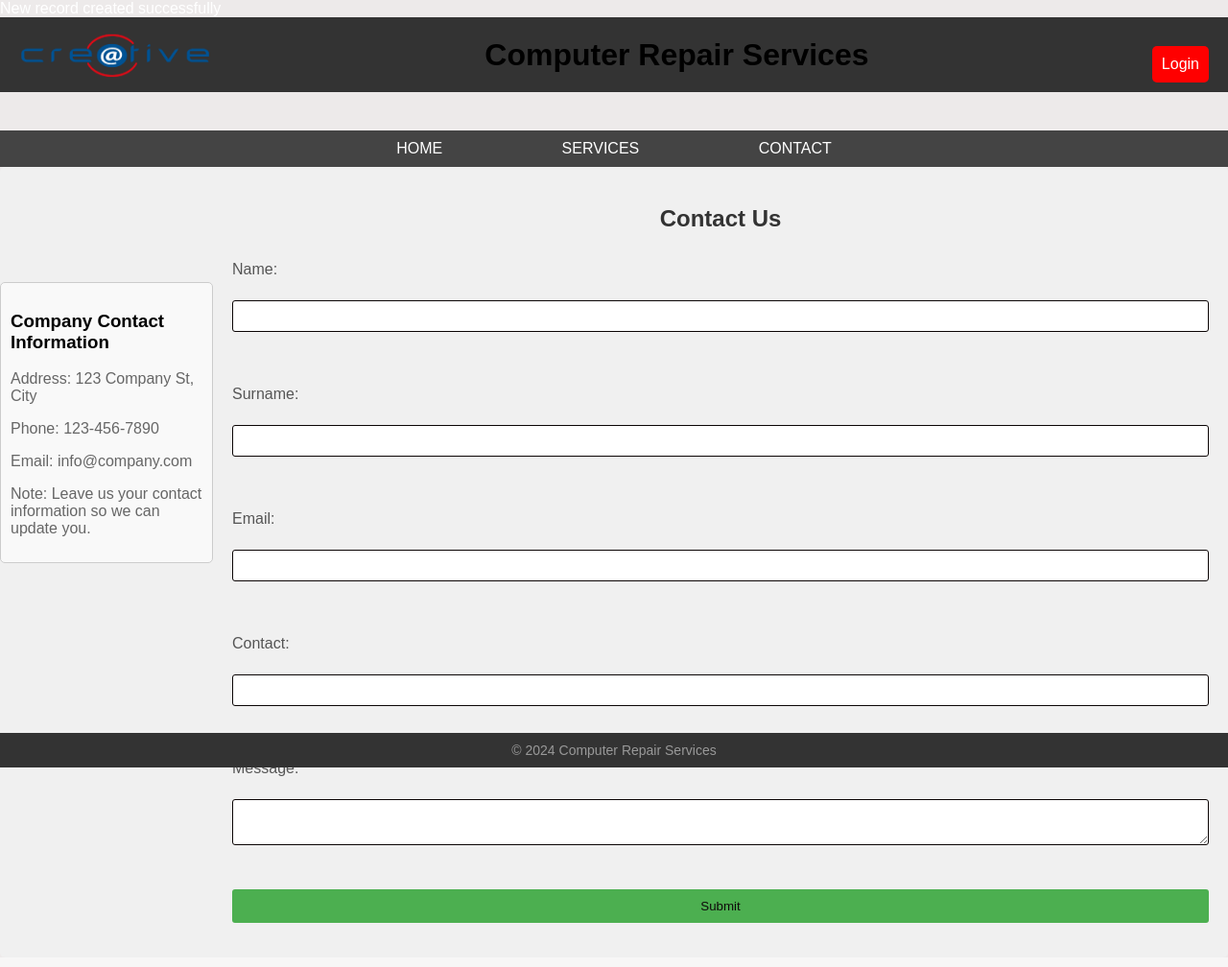
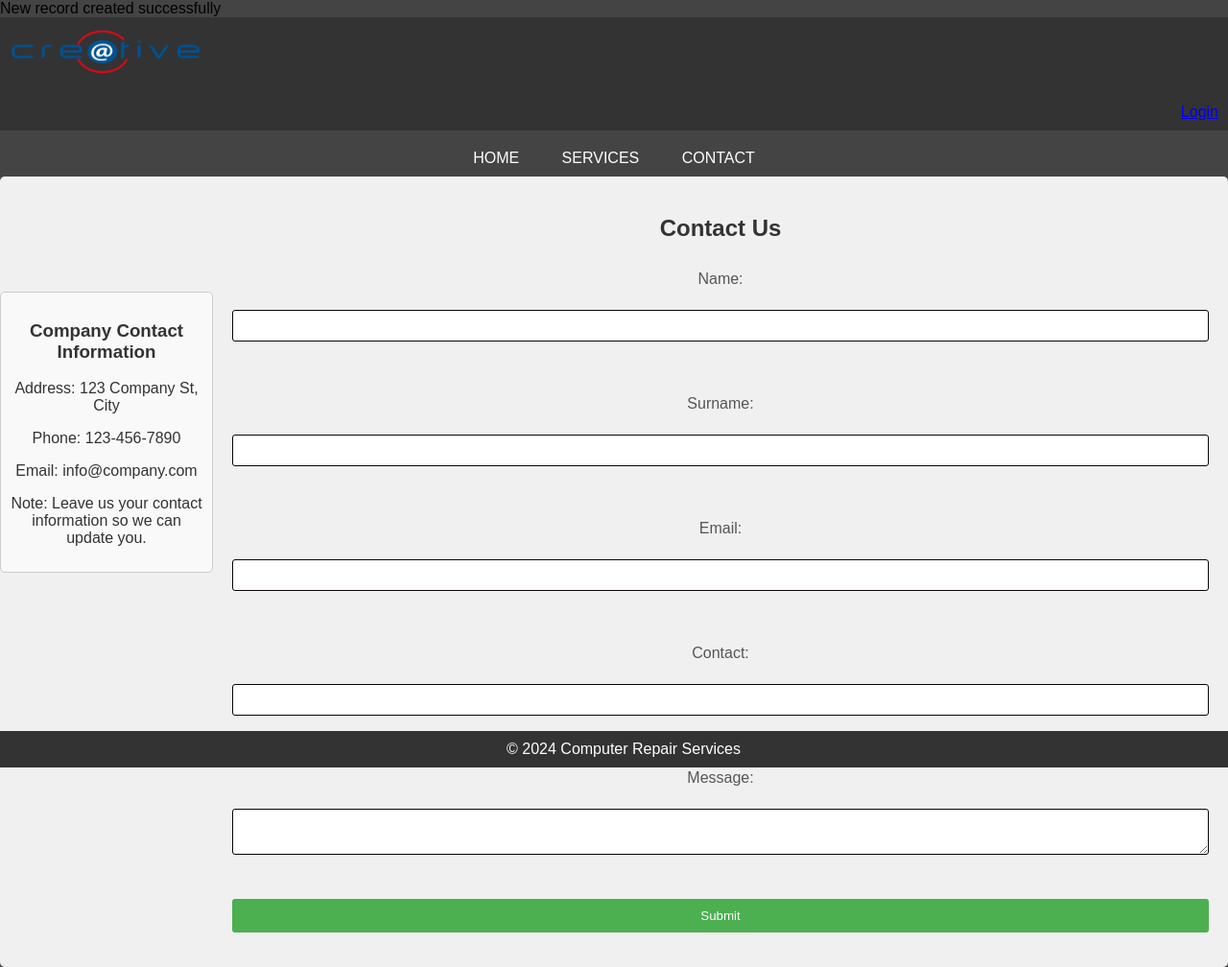
Before and after one commit to Jjo365/project, a PHP site: page /submit.php in a window 1280 px wide. Shown: the whole page at 96% size. Before the commit the page ends 962 px from the top, so only its background shows below. Run offline with PHP 8.4, Linux system fonts and the light colour scheme; data that the repository does not hold is empty; some libraries are stand-ins or nearby versions.

Commit message:
Update styles2.css
Ce code CSS modifié met en évidence les principaux éléments de style pour améliorer l'apparence du site.

```diff
--- a/styles2.css
+++ b/styles2.css
@@ -1,96 +1,64 @@
-section{
-    color: black;
-}
 body {
+    font-family: Arial, sans-serif;
     margin: 0;
     padding: 0;
-    font-family: Arial, sans-serif;
-    background-image: url('');
-    background-size: cover;
-    background-position: center;
-    color: #fff;
     background-color: #444;
 }
 
 header {
     background-color: #333;
-
+    color: #fff;
     text-align: center;
-    padding: 10px 0;
+    padding: 10px;
 }
 
 nav {
     background-color: #444;
     text-align: center;
-    padding: 10px 0;
+    padding: 10px;
 }
 
 nav a {
     text-decoration: none;
-    padding: 0 10px;
+    color: #fff;
+    margin: 0 10px;
 }
 
 section {
     padding: 30px;
+    background-color: #f0f0f0;
+    border-radius: 10px;
+    margin: 20px;
 }
 
 footer {
     background-color: #333;
     color: #fff;
     text-align: center;
-    padding: 10px 0;
+    padding: 10px;
     position: fixed;
     bottom: 0;
     width: 100%;
 }
-body {
-    font-family: Arial, sans-serif;
-    margin: 0;
-    padding: 0;
+
+h1, h2, h3 {
+    color: #333;
+    text-align: center;
 }
 
-header {
-    background-color: #333;
-    display: flex;
-    justify-content: space-between;
-    align-items: center;
-    padding: 10px 20px;
-}
-
-.logo {
-    width: 100px;
-}
-
-nav ul {
-    list-style-type: none;
-    display: flex;
-    margin-top: -50px;
-
-}
-
-nav ul li {
-    margin-right: 20px;
+p {
+    color: #333;
+    font-size: 16px;
 }
 
 .hero {
     background-image: url('background.jpg');
     background-size: cover;
+    background-position: center;
     text-align: center;
     padding: 100px 0;
 }
 
-footer {
-    background-color: #333;
-    color: #fff;
-    text-align: center;
-    padding: 10px 0;
-}
-h1{
-    color: black;
-    text-align: center;
-    top: 100%;
-}
-/*style*/
 .services {
     display: grid;
     grid-template-columns: repeat(2, 1fr);
@@ -99,7 +67,7 @@ h1{
 }
 
 .service-box {
-    background-color: #f0f0f0;
+    background-color: #f9f9f9;
     padding: 20px;
     text-align: center;
     text-decoration: none;
@@ -111,56 +79,52 @@ h1{
 .service-box:hover {
     transform: scale(1.05);
 }
-.login{
+
+.login {
     text-align: right;
-    bottom: 2px;
 }
-p{
-    color: black;
+
+.link {
+    text-align: center;
+    margin-top: 10px;
 }
-.link{
-	float: center;
-	margin-top: -10px;
 
-}
-.link a{
+.link a {
     text-decoration: none;
     text-transform: uppercase;
     font-size: 16px;
     font-weight: 500;
-	color: #ffff;
+    color: #fff;
     padding: 10px;
 }
-.link a:hover{
+
+.link a:hover {
     background-color: orange;
-	font-size: 18px;
 }
-.active{
+
+.active {
     background-color: blue;
-	font-size: 18px;
-}
-.contact-info{
-    color: black;
 }
 
 .contact-info {
+    color: #333;
     background-color: #f9f9f9;
     padding: 20px;
     margin-bottom: 200px;
     border-radius: 5px;
     margin-top: 120px;
-    bottom: 50%;
+    text-align: center;
 }
 
 .contact-form {
     background-color: #f0f0f0;
     padding: 20px;
     border-radius: 5px;
+    text-align: center;
 }
 
 .contact-form h2 {
     color: #333;
-    text-align: center;
 }
 
 .contact-form form {
@@ -188,7 +152,7 @@ p{
     width: 100%;
     padding: 10px;
     background-color: #4CAF50;
-    color: rgb(15, 10, 10);
+    color: #fff;
     border: none;
     border-radius: 3px;
     cursor: pointer;
@@ -197,7 +161,8 @@ p{
 .contact-form input[type="submit"]:hover {
     background-color: #45a049;
 }
-.red{
+
+.red {
     background-color: #ff0000;
     color: #fff;
     padding: 10px;
@@ -205,23 +170,8 @@ p{
     border-radius: 5px;
     display: inline-block;
     margin-top: 10px;
-    margin-left: -500px;
 }
-.rede {
-    background-color: #ff0000;
-    color: #fff;
-    padding: 10px;
-    text-align: left;
-    border-radius: 5px;
-    display: inline-block;
-    margin-top: 10px;
-    margin-left: 10px;
-}
-.rede a {
-    text-decoration: none;
-    color: #fff;
-    text-align: left;
-}
+
 .red a {
     text-decoration: none;
     color: #fff;
@@ -230,82 +180,4 @@ p{
 
 .red:hover {
     background-color: #cc0000;
-
 }
-body {
-    font-family: Arial, sans-serif;
-    margin: 0;
-    padding: 0;
-    background-color: #6140401c;
-}
-
-header {
-    background-color: #333;
-    color: #fff;
-    text-align: center;
-}
-
-header a {
-    text-decoration: none;
-    color: #342d2d00;
-}
-
-header h1 {
-    margin: 0;
-}
-
-.login {
-    float: right;
-    margin-top: 10px;
-}
-
-.link {
-    text-align: center;
-    margin-top: 40px;
-}
-
-nav a {
-    text-decoration: none;
-    color: #333;
-    margin: 0 50px;
-}
-
-section {
-    padding: 20px;
-    text-align: center;
-}
-
-footer {
-    background-color: #333;
-    color: #fff;
-    text-align: center;
-    padding: 10px 0;
-    position: fixed;
-    bottom: 0;
-    width: 100%;
-}
-section {
-    background-color: #f4f4f4;
-    padding: 20px;
-    margin: 20px;
-    border-radius: 5px;
-}
-
-h2 {
-    color: #333;
-    font-size: 24px;
-}
-
-p {
-    color: #666;
-    font-size: 16px;
-}
-
-
-
-footer {
-    text-align: center;
-    margin-top: 20px;
-    color: #999;
-    font-size: 14px;
-}
```
Lines whose indentation alone changed are shown as unchanged.
